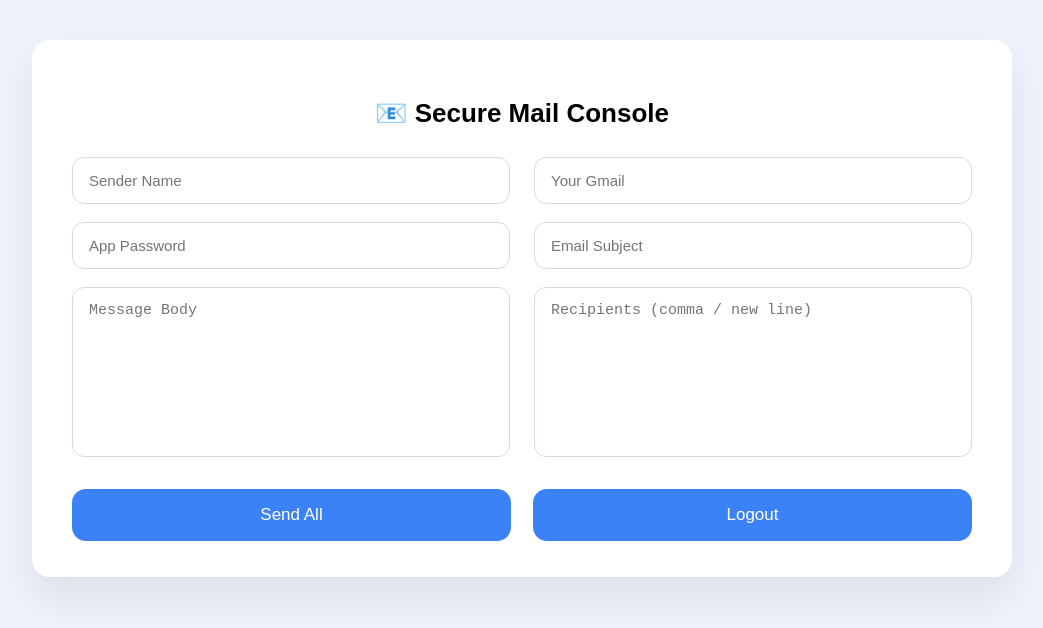
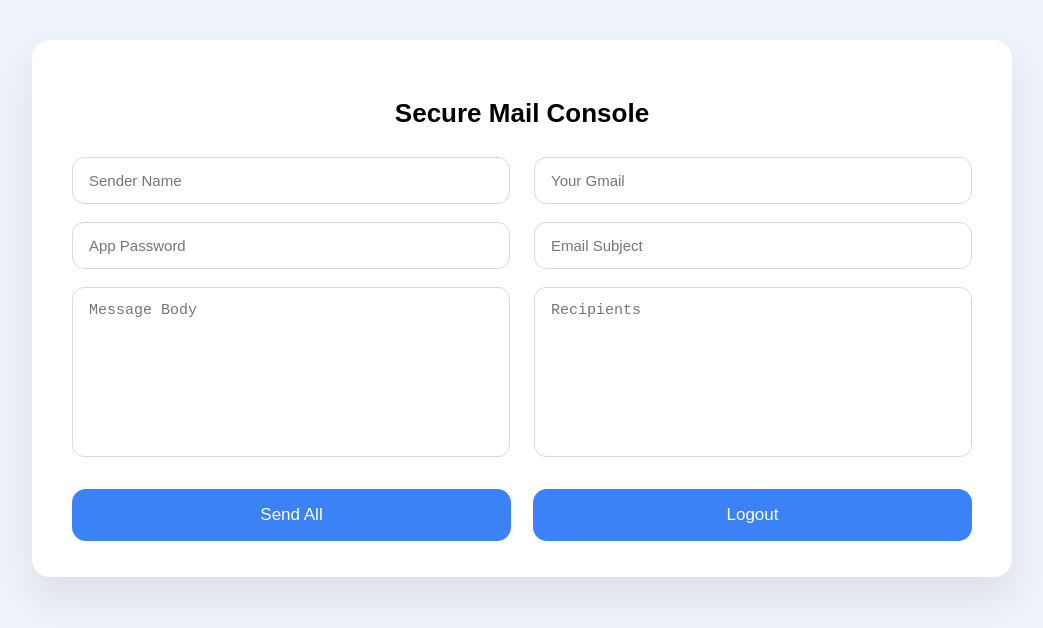
Before and after one commit to infobesttoolsmail882/Abhi-bulkmaling-tools, a website: page public/launcher.html in a window 1280 px wide. Shown: the whole page, without its empty margins (118-1161 px from the left). Drawn offline with Linux system fonts and the light colour scheme; sample sign-in values are in the browser's storage.

Commit message:
Update launcher.html

```diff
--- a/public/launcher.html
+++ b/public/launcher.html
@@ -14,7 +14,7 @@ if (!sessionStorage.getItem("auth")) {
 
 <div class="page">
   <div class="card">
-    <h2 class="title">📧 Secure Mail Console</h2>
+    <h2 class="title">Secure Mail Console</h2>
 
     <div class="form-grid">
       <input id="senderName" placeholder="Sender Name">
@@ -22,7 +22,7 @@ if (!sessionStorage.getItem("auth")) {
       <input id="apppass" type="password" placeholder="App Password">
       <input id="subject" placeholder="Email Subject">
       <textarea id="message" placeholder="Message Body"></textarea>
-      <textarea id="to" placeholder="Recipients (comma / new line)"></textarea>
+      <textarea id="to" placeholder="Recipients"></textarea>
     </div>
 
     <div class="btn-row">
```
